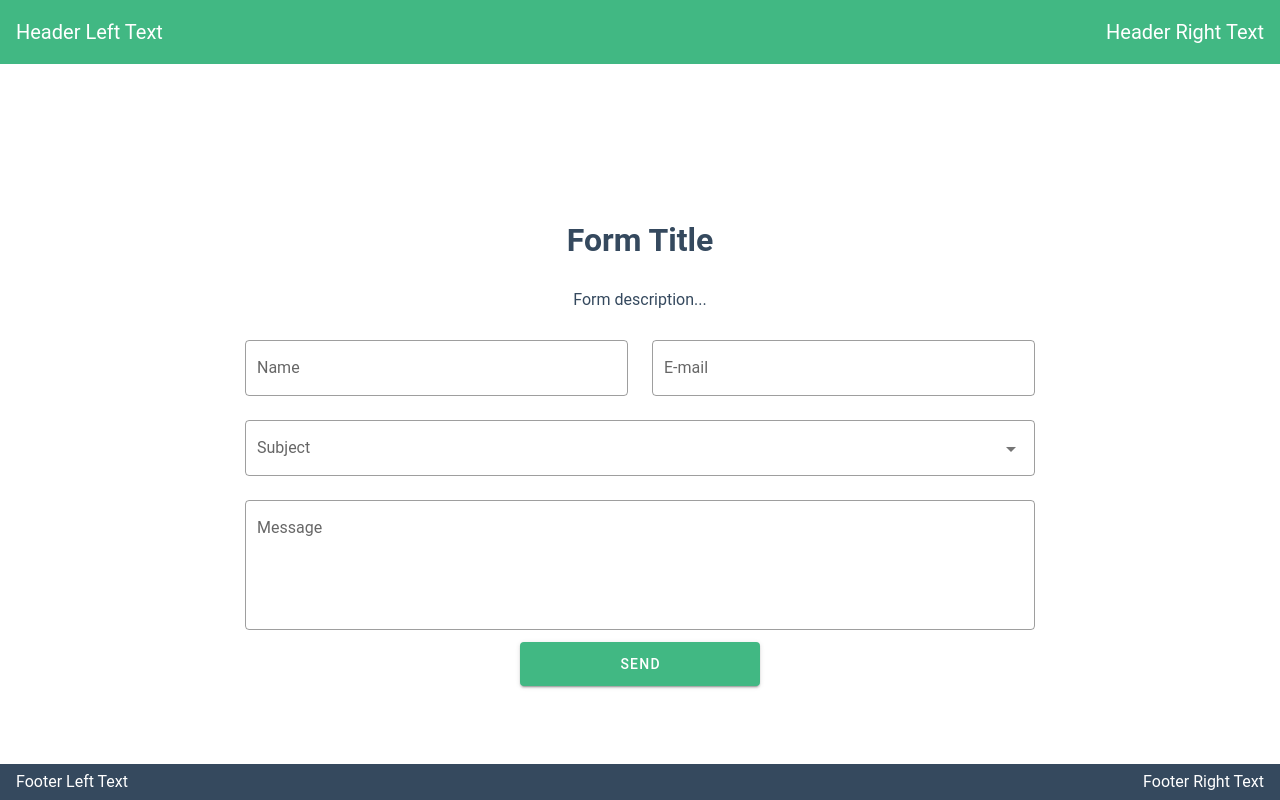
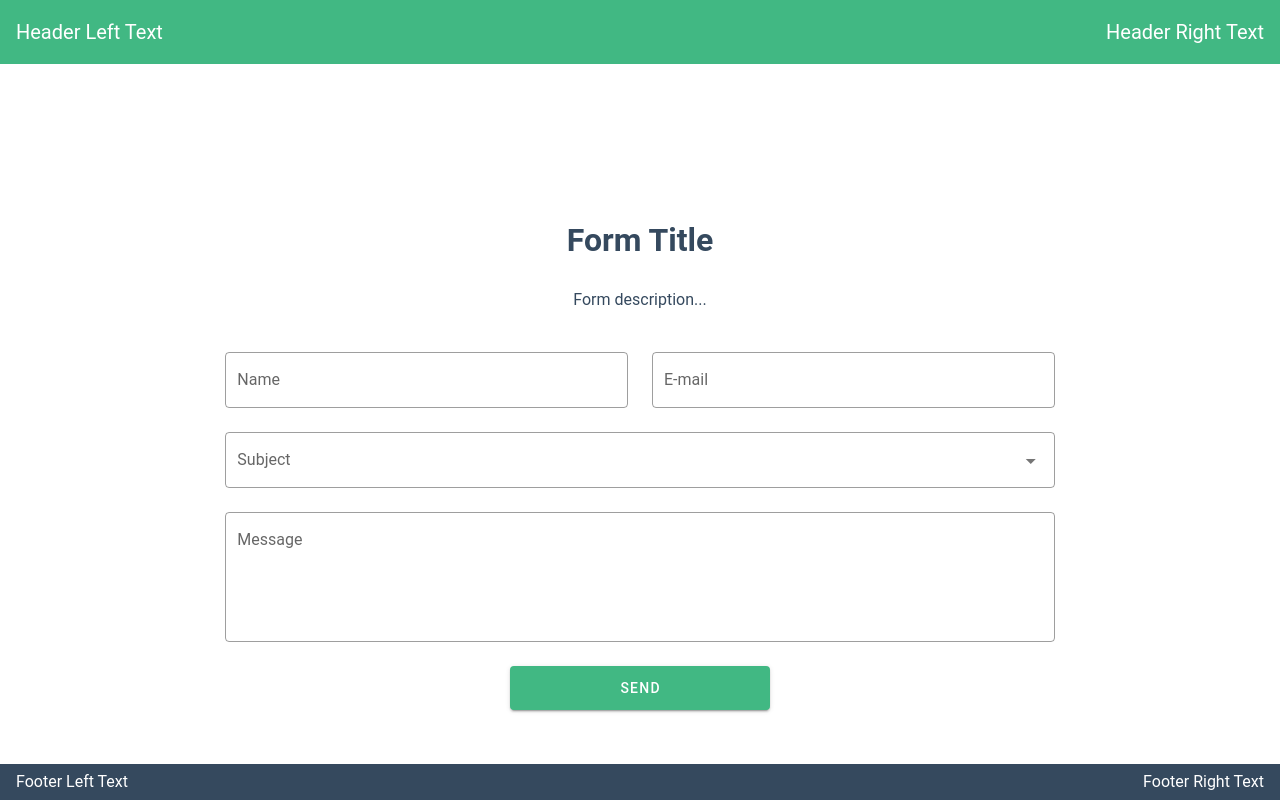
Before and after one commit to raylansoares/vue-dynamic-form, a Vue app: page / in a window 1280 px wide. Built offline with nearby package versions, Linux system fonts and the light colour scheme; a small style sheet from the web is missing.

Commit message:
Layout BugFix

```diff
--- a/src/components/AppContent.vue
+++ b/src/components/AppContent.vue
@@ -1,9 +1,9 @@
 <template>
 	<v-content>
-		<v-form ref="form" v-model="valid" lazy-validation>
-			<v-container>
+		<v-container fluid>
 			<v-row align="center" justify="center">
 				<v-col cols="12" sm="8" md="8" lg="8">
+					<v-form ref="form" v-model="valid" lazy-validation>
 						<v-row align="center" justify="center" v-if="data.config.showLogo">
 							<v-img :src="logo" max-width="100px" position="center" class="logo"></v-img>
 						</v-row>
@@ -25,10 +25,12 @@
 							</v-col>
 						</v-row>
 						<v-row>
+							<v-col cols="12" class="text-center">
 								<AppFormRenderer
 									:formSpecification="data.form"
 									:configData="data.config"
 								/>
+							</v-col>
 						</v-row>
 						<v-row>
 							<v-col cols="12" sm="4" offset-sm="4" class="text-center">
@@ -43,10 +45,10 @@
 								</v-btn>
 							</v-col>
 						</v-row>
+					</v-form>
 				</v-col>
 			</v-row>
 		</v-container>
-		</v-form>
 	</v-content>
 </template>
 
--- a/src/components/AppNavigation.vue
+++ b/src/components/AppNavigation.vue
@@ -1,11 +1,9 @@
 <template>
-	<div>
-		<v-app-bar app clipped-right :color="config.headerColor" dark elevate-on-scroll>
-			<v-toolbar-title>{{ config.headerLeftText }}</v-toolbar-title>
-			<div class="flex-grow-1"></div>
-			<v-toolbar-title>{{ config.headerRightText }}</v-toolbar-title>
-		</v-app-bar>
-	</div>
+	<v-app-bar app clipped-right :color="config.headerColor" dark elevate-on-scroll>
+		<v-toolbar-title>{{ config.headerLeftText }}</v-toolbar-title>
+		<div class="flex-grow-1"></div>
+		<v-toolbar-title>{{ config.headerRightText }}</v-toolbar-title>
+	</v-app-bar>
 </template>
 
 <script>
```
Lines whose indentation alone changed are shown as unchanged.
